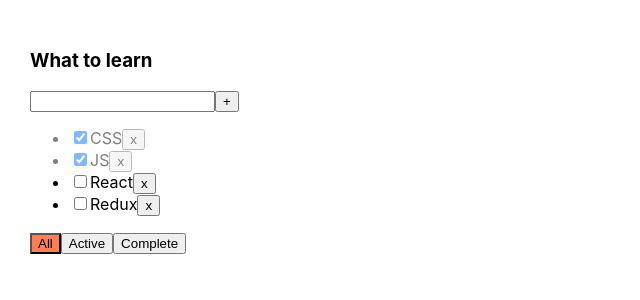
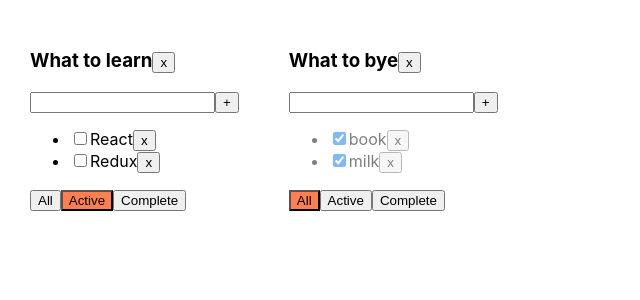
Before and after one commit to nedashkivskyios/newTodolist, a React (Create React App) app: page / in a window 1280 px wide. Shown: the top 300 px of the page, without its empty margins (0-640 px from the left). Built offline with nearby package versions, Linux system fonts and the light colour scheme.

Commit message:
Lesson 5

```diff
--- a/src/App.tsx
+++ b/src/App.tsx
@@ -1,57 +1,81 @@
 import React, {useState} from 'react';
 import './App.css';
-import {TaskType, Todolist} from "./Todolist";
+import {Todolist} from "./Todolist";
 import {v1} from "uuid";
 
 export type FilterValuesType = "all" | "active" | "completed"
 
 const App = () => {
 
-  let [tasks, setTasks] = useState<Array<TaskType>>([
+  const todolistId1 = v1()
+  const todolistId2 = v1()
+  const [todolists, setTodolists] = useState([
+    {id: todolistId1, title: "What to learn", filter: "active"},
+    {id: todolistId2, title: "What to bye", filter: "all"},
+  ])
+  const [tasks, setTasks] = useState({
+    [todolistId1]: [
       {id: v1(), title: "CSS", isDone: true},
       {id: v1(), title: "JS", isDone: true},
       {id: v1(), title: "React", isDone: false},
       {id: v1(), title: "Redux", isDone: false},
-  ])
-  let [filter, setFilter] = useState<FilterValuesType>("all")
+    ],
+    [todolistId2]: [{id: v1(), title: "book", isDone: true},
+      {id: v1(), title: "milk", isDone: true},
+    ],
+  })
 
-  const removeTask = (id: string) => {
-    let filteredTasks = tasks.filter(t => t.id !== id)
-    setTasks(filteredTasks)
+  const removeTask = (id: string, todolistId: string) => {
+    let ourTasks = tasks[todolistId]
+    let filteredTasks = ourTasks.filter(t => t.id !== id)
+    tasks[todolistId] = filteredTasks
+    setTasks({...tasks})
   }
-  const addTask = (newTitle: string) => {
+  const addTask = (newTitle: string, todolistId: string) => {
+    let ourTasks = tasks[todolistId]
     let newTask = {id: v1(), title: newTitle, isDone: false}
-    let newTasks = [...tasks, newTask]
-    setTasks(newTasks)
+    tasks[todolistId] = [...ourTasks, newTask]
+    setTasks({...tasks})
   }
-  const changeFilter = (filter: FilterValuesType) => {
-    setFilter(filter)
+  const changeFilter = (todolistId: string, filter: FilterValuesType) => {
+    const newTodolists = todolists.map(el => el.id === todolistId ? {...el, filter} : el)
+    setTodolists(newTodolists)
   }
-  const onChangeTaskStatus = (checked: boolean, taskId: string) => {
-    let newTasks = tasks.map(el => el.id === taskId ? {...el, isDone: checked} : el)
-    setTasks(newTasks)
+  const onChangeTaskStatus = (checked: boolean, taskId: string, todolistId: string) => {
+    let ourTasks = tasks[todolistId]
+    tasks[todolistId] = ourTasks.map(el => el.id === taskId ? {...el, isDone: checked} : el)
+    setTasks({...tasks})
   }
-
-
-  let tasksForTodolist = tasks
-  if (filter === "completed") {
-    tasksForTodolist = tasksForTodolist.filter(t => t.isDone)
+  const removeTodolist = (todolistId: string) => {
+    setTodolists(todolists.filter(tl => tl.id !== todolistId))
+    delete tasks[todolistId]
+    setTasks(tasks)
   }
-  if (filter === "active") {
-    tasksForTodolist = tasksForTodolist.filter(t => !t.isDone)
-  }
-
 
   return (
     <div className="App">
-      <Todolist title={"What to learn"}
-                filter={filter}
+      {
+        todolists.map((tl) => {
+          let tasksForTodolist = tasks[tl.id]
+          if (tl.filter === "completed") {
+            tasksForTodolist = tasks[tl.id].filter(t => t.isDone)
+          }
+          if (tl.filter === "active") {
+            tasksForTodolist = tasks[tl.id].filter(t => !t.isDone)
+          }
+          return <Todolist key={tl.id}
+                           todolistId={tl.id}
+                           title={tl.title}
+                           filter={tl.filter as FilterValuesType}
                            tasks={tasksForTodolist}
                            addTask={addTask}
                            removeTask={removeTask}
                            changeFilter={changeFilter}
+                           removeTodolist={removeTodolist}
                            onChangeTaskStatus={onChangeTaskStatus}
           />
+        })
+      }
     </div>
   );
 }
--- a/src/Todolist.tsx
+++ b/src/Todolist.tsx
@@ -10,11 +10,13 @@
 type PropsType = {
   title: string
   tasks: TaskType[]
-  removeTask: (id: string) => void
-  changeFilter: (filter: FilterValuesType) => void
-  addTask: (newTaskTitle: string) => void
-  onChangeTaskStatus: (checked: boolean, taskId: string) => void
+  removeTask: (id: string, todolistId: string) => void
+  changeFilter: (todolistId: string, filter: FilterValuesType) => void
+  addTask: (newTaskTitle: string, todolistId: string) => void
+  onChangeTaskStatus: (checked: boolean, taskId: string, todolistId: string) => void
   filter: FilterValuesType
+  todolistId: string
+  removeTodolist: (todolistId: string) => void
 }
 
 export const Todolist: FC<PropsType> = (props) => {
@@ -25,6 +27,8 @@
     addTask,
     onChangeTaskStatus,
     filter,
+    todolistId,
+    removeTodolist,
   } = props
 
   const [newTaskTitle, setNewTaskTitle] = useState('')
@@ -32,17 +36,17 @@
 
 
   const onAllButtonClick = () => {
-    changeFilter('all')
+    changeFilter(todolistId, 'all')
   }
   const onActiveButtonClick = () => {
-    changeFilter('active')
+    changeFilter(todolistId, 'active')
   }
   const onCompletedButtonClick = () => {
-    changeFilter('completed')
+    changeFilter(todolistId, 'completed')
   }
   const onAddTaskButtonClickHandler = () => {
     if (newTaskTitle.trim().length > 0) {
-      addTask(newTaskTitle.trim())
+      addTask(newTaskTitle.trim(), todolistId)
       setNewTaskTitle('')
       setError(false)
     } else {
@@ -57,13 +61,11 @@
     }
     setNewTaskTitle(e.currentTarget.value)
   }
-  const onRemoveButtonClickHandler = (id: string) => {
-    removeTask(id)
-  }
+
   const onEnterKeyPressHandler = (e: KeyboardEvent<HTMLInputElement>) => {
     if (e.ctrlKey && e.charCode === 13) {
       if (newTaskTitle.trim().length > 0) {
-        addTask(newTaskTitle.trim())
+        addTask(newTaskTitle.trim(), todolistId)
         setNewTaskTitle('')
         setError(false)
       } else {
@@ -73,10 +75,16 @@
     }
   }
 
+  const onRemoveTodolistHandler = () => {
+    removeTodolist(todolistId)
+  }
+
 
   return (
     <div>
-      <h3>{title}</h3>
+      <h3>{title}
+        <button onClick={onRemoveTodolistHandler}>x</button>
+      </h3>
       <div>
         <input className={error ? 'error' : ''}
                onKeyPress={onEnterKeyPressHandler}
@@ -89,13 +97,16 @@
       <ul>
         {props.tasks.map(t => {
           const onChangeTaskStatusHandler = (e: ChangeEvent<HTMLInputElement>) => {
-            onChangeTaskStatus(e.currentTarget.checked, t.id)
+            onChangeTaskStatus(e.currentTarget.checked, t.id, todolistId)
+          }
+          const onRemoveButtonClickHandler = () => {
+            removeTask(t.id, todolistId)
           }
           return (
             <li key={`${t.id}-${t.title}`} className={t.isDone ? "is-done" : ""}>
               <input onChange={onChangeTaskStatusHandler} type="checkbox" checked={t.isDone}/>
               <span>{t.title}</span>
-              <button onClick={() => onRemoveButtonClickHandler(t.id)}>x</button>
+              <button onClick={onRemoveButtonClickHandler}>x</button>
             </li>)
         })}
       </ul>
```
Lines whose indentation alone changed are shown as unchanged.
